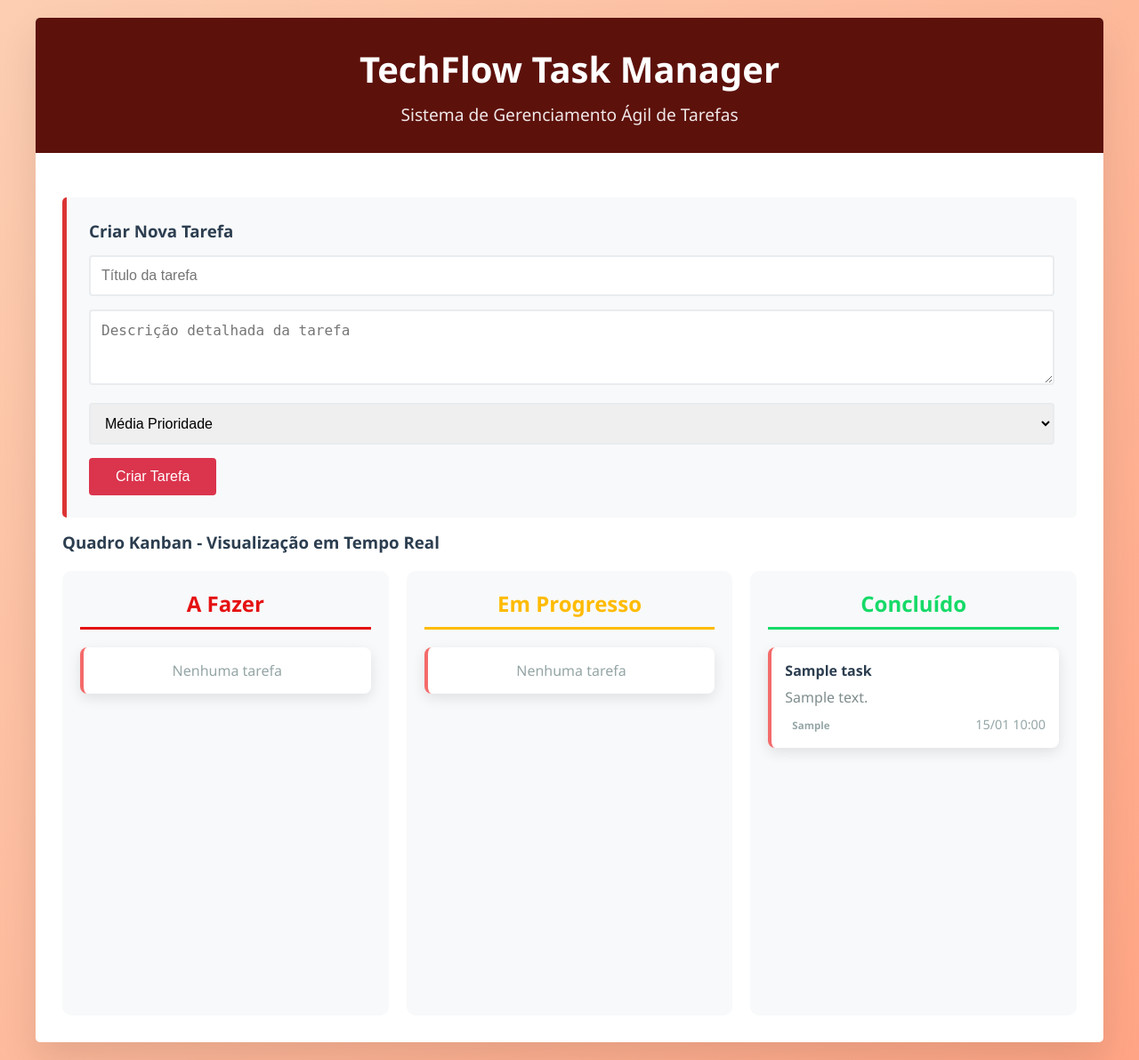
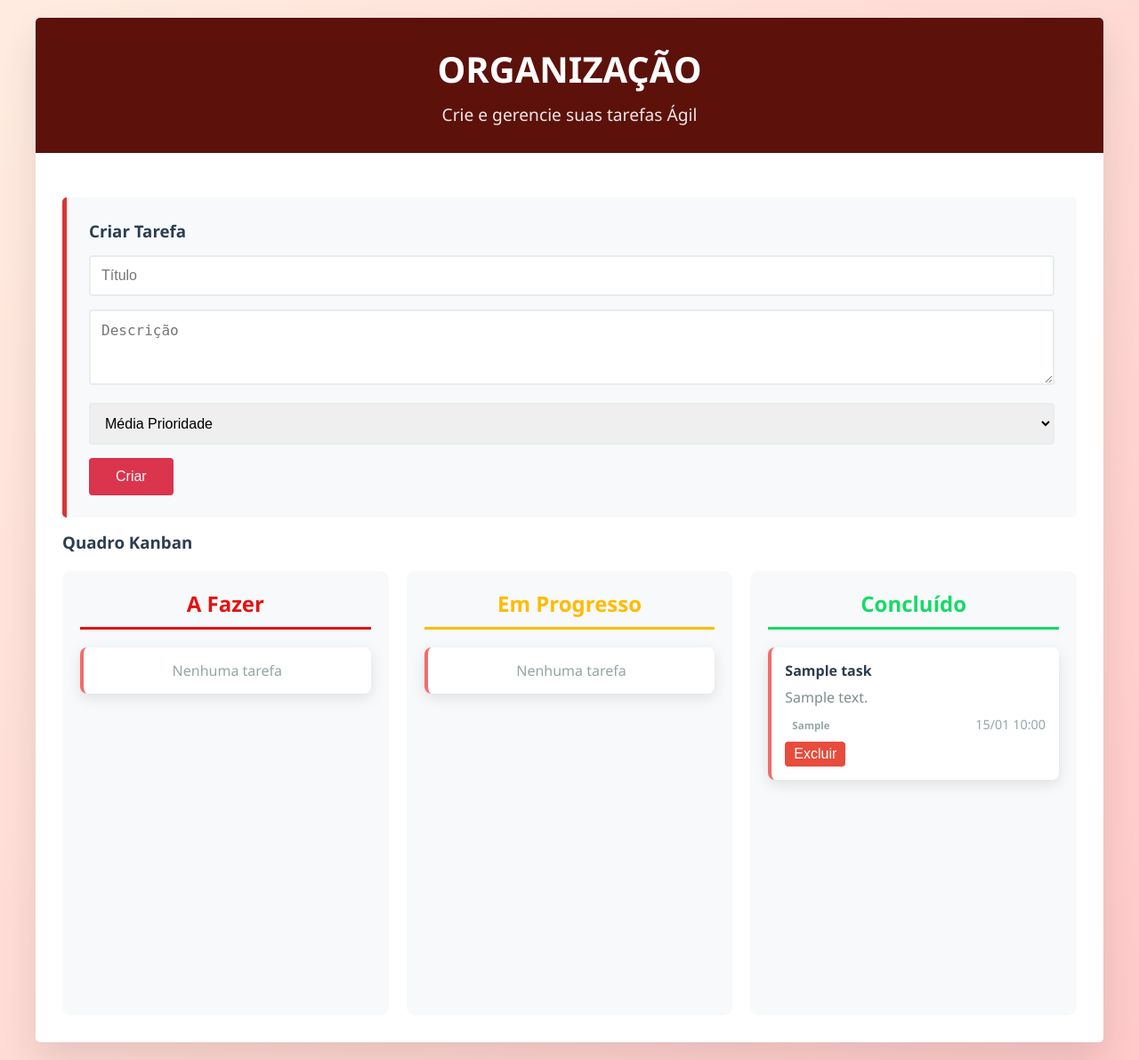
Before and after one commit to samuelgit2/projeto_software, a Flask app: page / in a window 1280 px wide. Shown: the whole page at 89% size. Run offline with Flask 3, Linux system fonts and the light colour scheme; tables that the repository leaves empty hold one stand-in row (values such as "Sample post").

Commit message:
criação do botão de excluir no kanban

```diff
--- a/src/app.py
+++ b/src/app.py
@@ -1,5 +1,5 @@
 from models import db, Task
-from flask import Flask, render_template, request, redirect, url_for, flash
+from flask import Flask, render_template, request, redirect, url_for, flash, jsonify
 
 # Cria a aplicação Flask
 app = Flask(__name__)
@@ -39,6 +39,18 @@ def create_task():
 
     return redirect(url_for('index'))
 
+# Excluir tarefa
+@app.route('/task/<int:task_id>', methods=['DELETE'])
+def delete_task(task_id):
+    try:
+        task = Task.query.get_or_404(task_id)
+        db.session.delete(task)
+        db.session.commit()
+        return jsonify({'message': '✅ Tarefa excluída com sucesso!'})
+    except Exception as e:
+        print(f"Erro ao excluir tarefa: {e}")  # ← ADICIONE ESTA LINHA PARA DEBUG
+        return jsonify({'error': '❌ Erro ao excluir tarefa'}), 500
+
 # Executar a aplicação
 if __name__ == '__main__':
     with app.app_context():
--- a/src/templates/index.html
+++ b/src/templates/index.html
@@ -13,7 +13,7 @@
 
         body {
             font-family: 'Segoe UI', Tahoma, Geneva, Verdana, sans-serif;
-            background: linear-gradient(135deg, #fcceb2 0%, #ffa585 100%);
+            background: linear-gradient(135deg, #ffece0 0%, #ffc9c9 100%);
             min-height: 100vh;
             padding: 20px;
         }
@@ -192,13 +192,27 @@
                 grid-template-columns: 1fr;
             }
         }
+
+                .delete-btn {
+            background: #e74c3c;
+            color: white;
+            border: none;
+            padding: 5px 10px;
+            border-radius: 4px;
+            cursor: pointer;
+            margin-top: 8px;
+        }
+
+        .delete-btn:hover {
+            background: #c0392b;
+        }
     </style>
 </head>
 <body>
     <div class="container">
         <header>
-            <h1>TechFlow Task Manager</h1>
-            <p>Sistema de Gerenciamento Ágil de Tarefas</p>
+            <h1>ORGANIZAÇÃO</h1>
+            <p>Crie e gerencie suas tarefas Ágil</p>
         </header>
 
         <div class="content">
@@ -215,13 +229,13 @@
 
             <!-- Formulário de criação de tarefas -->
             <div class="task-form">
-                <h3>Criar Nova Tarefa</h3>
+                <h3>Criar Tarefa</h3>
                 <form method="POST" action="/task">
                     <div class="form-group">
-                        <input type="text" name="title" placeholder="Título da tarefa" required>
+                        <input type="text" name="title" placeholder="Título" required>
                     </div>
                     <div class="form-group">
-                        <textarea name="description" placeholder="Descrição detalhada da tarefa" rows="3"></textarea>
+                        <textarea name="description" placeholder="Descrição" rows="3"></textarea>
                     </div>
                     <div class="form-group">
                         <select name="priority">
@@ -231,12 +245,12 @@
                             <option value="Critical">Prioridade Crítica</option>
                         </select>
                     </div>
-                    <button type="submit">Criar Tarefa</button>
+                    <button type="submit">Criar</button>
                 </form>
             </div>
 
             <!-- Quadro Kanban -->
-            <h3 style="margin-bottom: 20px; color: #2c3e50;">Quadro Kanban - Visualização em Tempo Real</h3>
+            <h3 style="margin-bottom: 20px; color: #2c3e50;">Quadro Kanban</h3>
             <div class="kanban">
 
                 <!-- A Fazer -->
@@ -254,6 +268,8 @@
                             </span>
                             <span>{{ task.created_at.strftime('%d/%m %H:%M') }}</span>
                         </div>
+  <!-- Botão Excluir -->
+                        <button class="delete-btn" onclick="deleteTask({{ task.id }})">Excluir</button>
                     </div>
                     {% else %}
                     <div class="task" style="text-align: center; color: #95a5a6;">
@@ -277,6 +293,8 @@
                             </span>
                             <span>{{ task.created_at.strftime('%d/%m %H:%M') }}</span>
                         </div>
+<!-- Botão Excluir -->
+                        <button class="delete-btn" onclick="deleteTask({{ task.id }})">Excluir</button>
                     </div>
                     {% else %}
                     <div class="task" style="text-align: center; color: #95a5a6;">
@@ -300,6 +318,8 @@
                             </span>
                             <span>{{ task.created_at.strftime('%d/%m %H:%M') }}</span>
                         </div>
+ <!-- Botão Excluir -->
+                        <button class="delete-btn" onclick="deleteTask({{ task.id }})">Excluir</button>
                     </div>
                     {% else %}
                     <div class="task" style="text-align: center; color: #95a5a6;">
@@ -310,5 +330,25 @@
             </div>
         </div>
     </div>
+    <script>
+    function deleteTask(taskId) {
+        if (confirm('Tem certeza que deseja excluir esta tarefa?')) {
+            fetch(`/task/${taskId}`, {
+                method: 'DELETE'
+            })
+            .then(response => {
+                if (response.ok) {
+                    // Recarrega a página para ver as mudanças
+                    location.reload();
+                } else {
+                    alert('Erro ao excluir tarefa');
+                }
+            })
+            .catch(error => {
+                alert('Erro de conexão');
+            });
+        }
+    }
+    </script>
 </body>
 </html>
```
